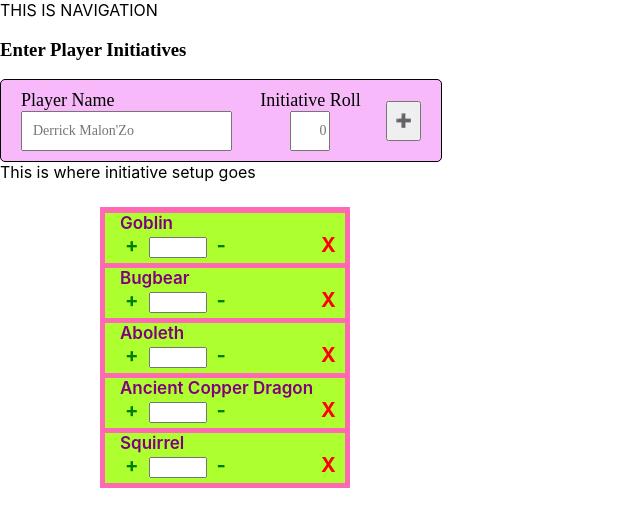
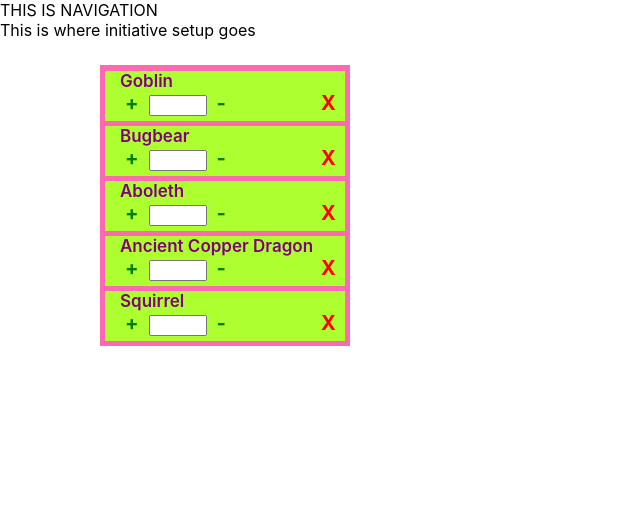
Before and after one commit to jsalinlee/fight-good, a React (Create React App) app: page / in a window 1280 px wide. Shown: the top 526 px of the page, without its empty margins (0-640 px from the left). Built offline with nearby package versions, Linux system fonts and the light colour scheme.

Commit message:
Revert "Rough UI for player initiative input. Added some fonts"

```diff
--- a/src/App.js
+++ b/src/App.js
@@ -6,9 +6,9 @@ import InitiativeSetup from './routes/initiative-setup/initiative-setup.componen
   const App = () => {
     return (
       <Routes>
-            <Route path='/' element={<Navigation />}>
+        <Route path='/' element={<Navigation />} >
             <Route index element={<InitiativeSetup />} />
-                <Route path='combatpage' element={<CombatPage />} />
+            <Route path='combatpage' element={<CombatPage/>} />
         </Route>
       </Routes>
     );
--- a/src/components/player-input/player-input.component.jsx
+++ /dev/null
@@ -1,22 +0,0 @@
-import "./player-input.styles.scss";
-
-const PlayerInput = () => {
-    return (
-        <div className="player-input-container">
-            <h3><span className="player-input-label">Enter Player Initiatives</span></h3>
-            <div className="player-input-fields-container">
-                <div className="input-field-container">
-                    <label className="player-name-label">Player Name</label>
-                    <input className="player-name-input" type="text" placeholder="Derrick Malon'Zo" />
-                </div>
-                <div className="player-initiative-input-container input-field-container">
-                    <label className="player-initiative-label">Initiative Roll</label>
-                    <input className="player-initiative-input" type="number" placeholder="0" />
-                </div>
-                <button className="add-player">&#10133;</button>
-            </div>
-        </div>
-    )
-}
-
-export default PlayerInput;
--- a/src/components/player-input/player-input.styles.scss
+++ /dev/null
@@ -1,62 +0,0 @@
-.player-input-container {
-    width: 400px;
-    font-family: "Cabin";
-}
-
-.player-input-fields-container {
-    background: #F7B9F9;
-    border: 1px solid black;
-    border-radius: 5px;
-    display: flex;
-    font-family: "Cabin";
-    font-size: 18px;
-    justify-content: space-between;
-    padding: 10px 20px;
-    width: 100%;
-
-    button {
-        margin: auto;
-        height: 40px;
-        width: 40px;
-        margin-left: 20px;
-    }
-}
-
-
-.input-field-container {
-    text-align: left;
-
-    .player-name-input {
-        font-family: "Cabin";
-        font-size: 14px;
-        padding: 10px;
-        width: 80%;
-    }
-
-    .player-initiative-input {
-        direction: rtl;
-        font-family: "Cabin";
-        font-size: 14px;
-        height: 40px;
-        width: 40px;
-        box-sizing: border-box;
-
-        &:focus {
-            outline: none;
-        }
-
-        &::-webkit-outer-spin-button,
-        &::-webkit-inner-spin-button {
-          -webkit-appearance: none;
-          margin: 0;
-        }
-
-        &[type=number] {
-            -moz-appearance: textfield;
-        }
-    }
-}
-
-.player-initiative-input-container {
-    text-align: center;
-}
--- a/src/index.scss
+++ b/src/index.css
@@ -1,6 +1,6 @@
 body {
   margin: 0;
-  font-family: -apple-system, BlinkMacSystemFont, 'Cabin', 'Segoe UI', 'Roboto', 'Oxygen',
+  font-family: -apple-system, BlinkMacSystemFont, 'Segoe UI', 'Roboto', 'Oxygen',
     'Ubuntu', 'Cantarell', 'Fira Sans', 'Droid Sans', 'Helvetica Neue',
     sans-serif;
   -webkit-font-smoothing: antialiased;
--- a/src/routes/initiative-setup/initiative-setup.component.jsx
+++ b/src/routes/initiative-setup/initiative-setup.component.jsx
@@ -1,14 +1,18 @@
 import InitiativeList from "../../components/initiative-list.component/initiative-list.component";
-import PlayerInput from "../../components/player-input/player-input.component";
+
 
 const InitiativeSetup = () =>{
+
     return (
         <div>
-            <PlayerInput />
             This is where initiative setup goes
             <InitiativeList />
+
         </div>
+
     )
+
+
 }
 
 export default InitiativeSetup;
```
Also changed, not shown: src/index.js (+6 -6 lines). Lines whose indentation alone changed are shown as unchanged.
